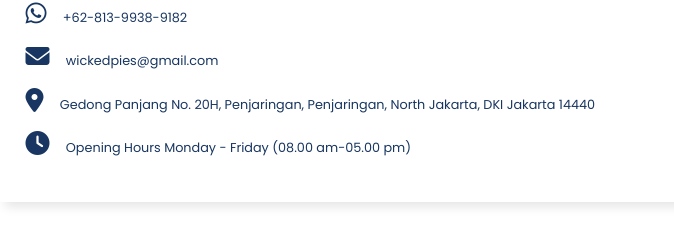
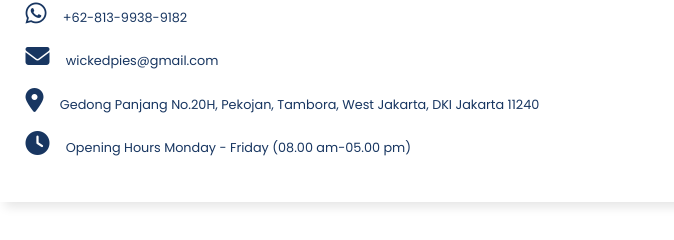
Before and after one commit to vibbyfs/My-Project, a plain HTML site: page contact.html in a window 1280 px wide. Shown: the part 305-545 px from the top of the page, 0-674 px from the left. Drawn offline with nearby package versions, Linux system fonts and the light colour scheme.

Commit message:
Update contact.html

```diff
--- a/contact.html
+++ b/contact.html
@@ -77,8 +77,8 @@
           <div>
             <a href="">
               <span><i class="fa-solid fa-location-dot"></i></span>
-              Gedong Panjang No. 20H, Penjaringan, Penjaringan, North Jakarta,
-              DKI Jakarta 14440</a
+              Gedong Panjang No.20H, Pekojan, Tambora, West Jakarta, DKI Jakarta
+              11240</a
             >
           </div>
           <div>
```
